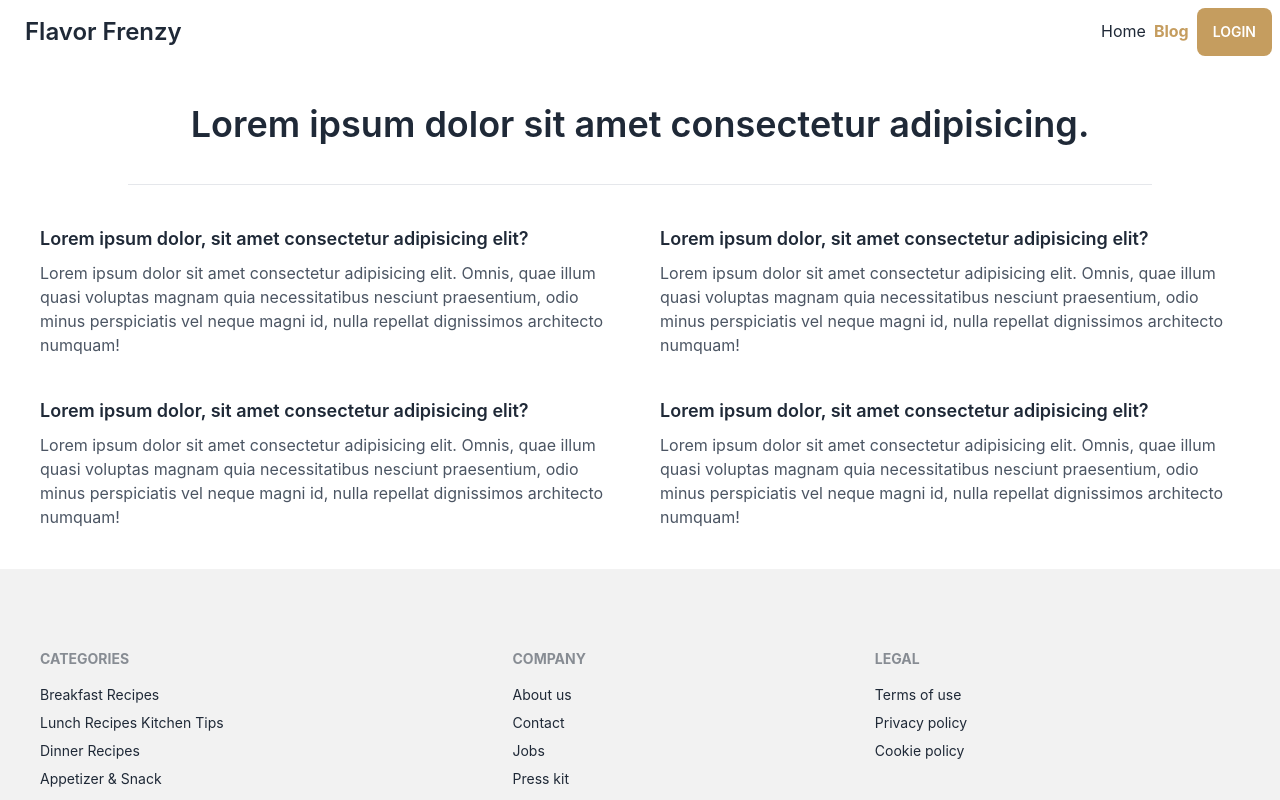
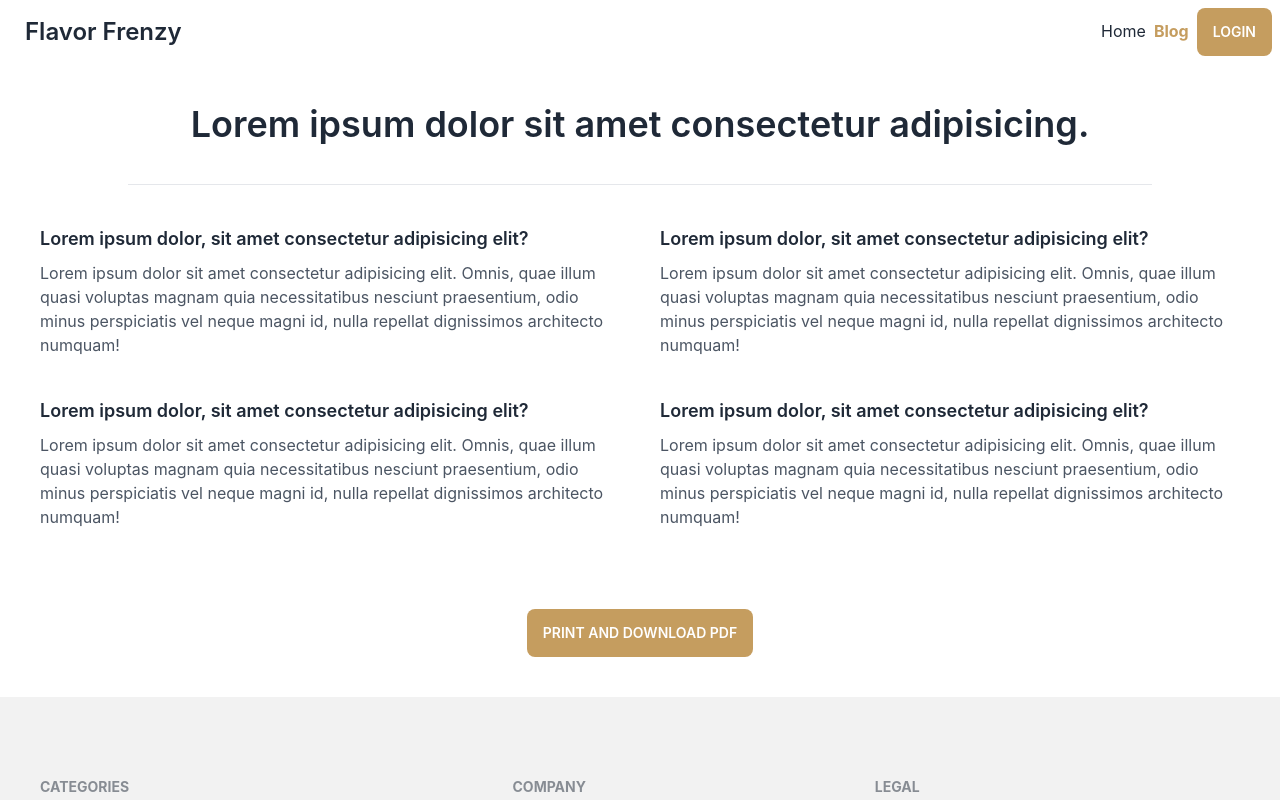
Before and after one commit to habibullahraju/chef-recipe-flavor-frezy, a React (Vite) app: page /blog in a window 1280 px wide. Shown: the top 800 px of the page. Built offline with nearby package versions, Linux system fonts and the light colour scheme; no server answers.

Commit message:
i added Print and PDF download option with a button

```diff
--- a/package.json
+++ b/package.json
@@ -10,6 +10,7 @@
     "preview": "vite preview"
   },
   "dependencies": {
+    "@react-pdf/renderer": "^3.1.9",
     "daisyui": "^2.51.6",
     "firebase": "^9.21.0",
     "localforage": "^1.10.0",
@@ -19,6 +20,7 @@
     "react-icons": "^4.8.0",
     "react-lazy-load": "^4.0.1",
     "react-router-dom": "^6.11.0",
+    "react-to-print": "^2.14.12",
     "react-toastify": "^9.1.2",
     "react-tooltip": "^5.11.1",
     "sort-by": "^1.2.0"
--- /dev/null
+++ b/src/PDFblog/PDFblog.jsx
@@ -0,0 +1,47 @@
+import React, { useRef } from 'react';
+import ReactPrint from 'react-to-print';
+
+
+const PDFblog = () => {
+    const ref = useRef();
+
+    return (
+        <div>
+            <div className='pdf'>
+                <div className='sss'>
+                    <div ref={ref} className='a'>
+                    <h2 className='my-10 text-center text-4xl font-semibold'>Lorem ipsum dolor sit amet consectetur adipisicing.</h2>
+            <hr className='w-[80%] mx-auto' />
+          <div className='grid md:grid-cols-2 gap-10 p-10'>
+          <div>
+                <h2 className='font-semibold mb-2 text-lg'>Lorem ipsum dolor, sit amet consectetur adipisicing elit?</h2>
+
+                <p className='text-gray-600'>Lorem ipsum dolor sit amet consectetur adipisicing elit. Omnis, quae illum quasi voluptas magnam quia necessitatibus nesciunt praesentium, odio minus perspiciatis vel neque magni id, nulla repellat dignissimos architecto numquam!</p>
+            </div>
+            <div>
+            <h2 className='font-semibold mb-2 text-lg'>Lorem ipsum dolor, sit amet consectetur adipisicing elit?</h2>
+
+                <p className='text-gray-600'>Lorem ipsum dolor sit amet consectetur adipisicing elit. Omnis, quae illum quasi voluptas magnam quia necessitatibus nesciunt praesentium, odio minus perspiciatis vel neque magni id, nulla repellat dignissimos architecto numquam!</p>
+            </div>
+            <div>
+            <h2 className='font-semibold mb-2 text-lg'>Lorem ipsum dolor, sit amet consectetur adipisicing elit?</h2>
+
+                <p className='text-gray-600'>Lorem ipsum dolor sit amet consectetur adipisicing elit. Omnis, quae illum quasi voluptas magnam quia necessitatibus nesciunt praesentium, odio minus perspiciatis vel neque magni id, nulla repellat dignissimos architecto numquam!</p>
+            </div>
+            <div>
+            <h2 className='font-semibold mb-2 text-lg'>Lorem ipsum dolor, sit amet consectetur adipisicing elit?</h2>
+
+                <p className='text-gray-600'>Lorem ipsum dolor sit amet consectetur adipisicing elit. Omnis, quae illum quasi voluptas magnam quia necessitatibus nesciunt praesentium, odio minus perspiciatis vel neque magni id, nulla repellat dignissimos architecto numquam!</p>
+            </div>
+          </div>
+                    </div>
+                </div>
+                <div className='inlinepy-10 flex justify-center py-10'>
+                <ReactPrint trigger={()=> <button className='btn text-center bg-[#C59D5F] border-none'>Print and Download PDF</button>} content={()=> ref.current}></ReactPrint>
+                </div>
+            </div>
+        </div>
+    );
+};
+
+export default PDFblog;
--- a/src/pages/Blog/Blog.jsx
+++ b/src/pages/Blog/Blog.jsx
@@ -1,32 +1,10 @@
 import React from 'react';
+import PDFblog from '../../PDFblog/PDFblog';
 
 const Blog = () => {
     return (
         <div className=''>
-            <h2 className='my-10 text-center text-4xl font-semibold'>Lorem ipsum dolor sit amet consectetur adipisicing.</h2>
-            <hr className='w-[80%] mx-auto' />
-          <div className='grid md:grid-cols-2 gap-10 p-10'>
-          <div>
-                <h2 className='font-semibold mb-2 text-lg'>Lorem ipsum dolor, sit amet consectetur adipisicing elit?</h2>
-
-                <p className='text-gray-600'>Lorem ipsum dolor sit amet consectetur adipisicing elit. Omnis, quae illum quasi voluptas magnam quia necessitatibus nesciunt praesentium, odio minus perspiciatis vel neque magni id, nulla repellat dignissimos architecto numquam!</p>
-            </div>
-            <div>
-            <h2 className='font-semibold mb-2 text-lg'>Lorem ipsum dolor, sit amet consectetur adipisicing elit?</h2>
-
-                <p className='text-gray-600'>Lorem ipsum dolor sit amet consectetur adipisicing elit. Omnis, quae illum quasi voluptas magnam quia necessitatibus nesciunt praesentium, odio minus perspiciatis vel neque magni id, nulla repellat dignissimos architecto numquam!</p>
-            </div>
-            <div>
-            <h2 className='font-semibold mb-2 text-lg'>Lorem ipsum dolor, sit amet consectetur adipisicing elit?</h2>
-
-                <p className='text-gray-600'>Lorem ipsum dolor sit amet consectetur adipisicing elit. Omnis, quae illum quasi voluptas magnam quia necessitatibus nesciunt praesentium, odio minus perspiciatis vel neque magni id, nulla repellat dignissimos architecto numquam!</p>
-            </div>
-            <div>
-            <h2 className='font-semibold mb-2 text-lg'>Lorem ipsum dolor, sit amet consectetur adipisicing elit?</h2>
-
-                <p className='text-gray-600'>Lorem ipsum dolor sit amet consectetur adipisicing elit. Omnis, quae illum quasi voluptas magnam quia necessitatibus nesciunt praesentium, odio minus perspiciatis vel neque magni id, nulla repellat dignissimos architecto numquam!</p>
-            </div>
-          </div>
+            <PDFblog></PDFblog>
         </div>
     );
 };
```
Also changed, not shown: 1 other file (tests, documents, lock files or other folders).
